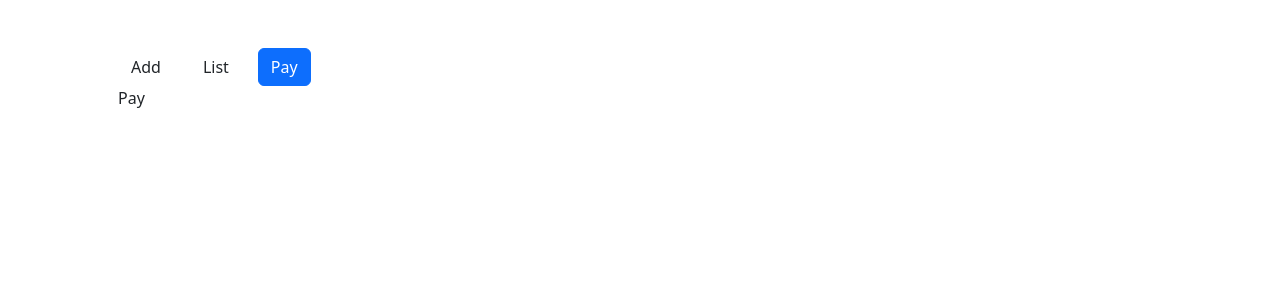
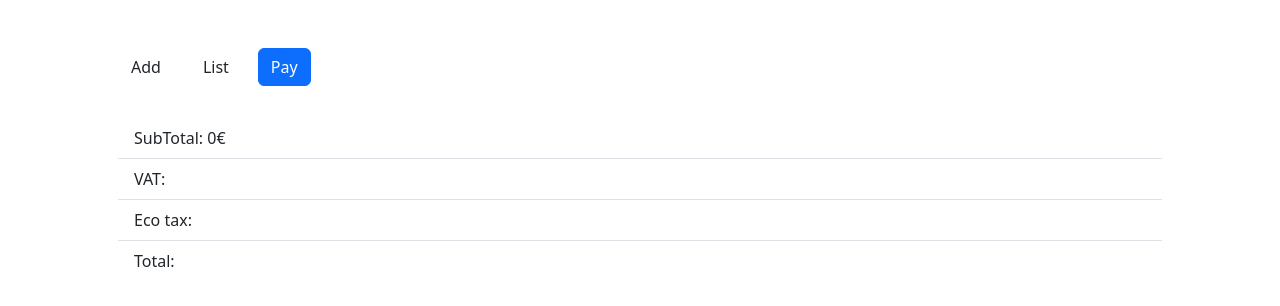
Before and after one commit to Lauraillouz/digitous-react, a React (Create React App) app in the folder chapitre_04/bakery/: page / in a window 1280 px wide. Both pictures are taken after a click on the button "Pay". Shown: the top 306 px of the page. Built offline with nearby package versions, Linux system fonts and the light colour scheme.

Commit message:
Exercise09

```diff
--- a/chapitre_04/bakery/src/App.js
+++ b/chapitre_04/bakery/src/App.js
@@ -17,7 +17,8 @@ class App extends React.Component {
 
     this.state = {
       activeTab: "add",
-      items: []
+      items: [],
+      subTotal: 0
     }
   }
 
@@ -28,7 +29,7 @@ class App extends React.Component {
       case "list":
         return <List items={this.state.items} />;
       case "pay":
-        return <Pay  />;
+        return <Pay items={this.state.items} subTotal={this.state.subTotal} />;
     }
   }
 
@@ -54,6 +55,7 @@ class App extends React.Component {
   }
 
   addItem = (name, price)  => {
+    let newSubTotal = parseInt(price) + this.state.subTotal
     this.setState((prevState) => ({
       ...prevState,
       items: [
@@ -62,13 +64,13 @@ class App extends React.Component {
           name: name,
           price: price
       }],
+      subTotal: newSubTotal
     }))
 
   }
 
 
   render() {
-    console.log(this.state.items);
     return (
       <div className="container p-5">
         <div>
--- a/chapitre_04/bakery/src/Components/Add.js
+++ b/chapitre_04/bakery/src/Components/Add.js
@@ -28,7 +28,7 @@ class Add extends React.Component {
         return (
         <div>
             <input className="form-control mt-3 mb-3" type="text" onChange={this.updateProductName}/>
-            <input for="texLabel" type="range" min={1} max={10} value={this.state.price}onChange={this.updatePrice} />
+            <input htmlFor="texLabel" type="range" min={1} max={10} value={this.state.price}onChange={this.updatePrice} />
             <label className="ms-3" id="texLabel" type="text">{this.state.price} €</label>
             <button className="btn btn-dark ms-3"onClick={() => this.props.addItem(this.state.productName, this.state.price)} >Add</button>
 
--- a/chapitre_04/bakery/src/Components/List.js
+++ b/chapitre_04/bakery/src/Components/List.js
@@ -2,9 +2,6 @@ import React from "react";
 
 class List extends React.Component {
 
-    constructor() {
-        super();
-    }
 
   render() {
 
--- a/chapitre_04/bakery/src/Components/Pay.js
+++ b/chapitre_04/bakery/src/Components/Pay.js
@@ -1,15 +1,41 @@
 import React from "react";
+
+/* import List from "./Components/List"; */
 
 class Pay extends React.Component {
 
+  constructor() {
+    super();
+  }
+
   render() {
+
     return (
+
       <div>
-            Pay
+
+        <div>
+          <ul className="mt-3 list-group">
+            {this.props.items.map((item) => {
+                return <li className="list-group-item d-flex justify-content-between align-items-center">{item.name} <span className="badge bg-primary badge-pill">{item.price}€ </span></li>
+            })}
+          </ul>
+        </div>
+
+        <div>
+          <ul className="mt-3 list-group list-group-flush">
+            <li className="list-group-item">SubTotal: {this.props.subTotal}€</li>
+            <li className="list-group-item">VAT: </li>
+            <li className="list-group-item">Eco tax: </li>
+            <li className="list-group-item">Total: </li>
+          </ul>
+        </div>
+
       </div>
     )
+  }
 
-    }
+
 }
 
   export default Pay;
```
Lines whose indentation alone changed are shown as unchanged.
